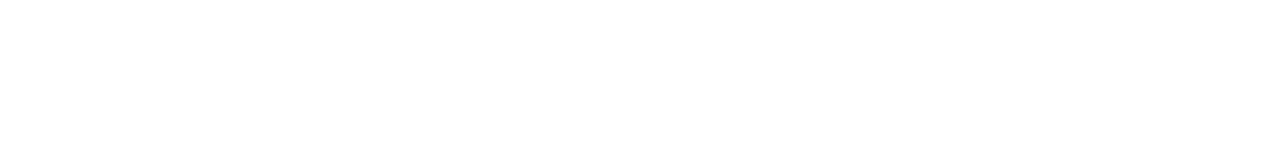
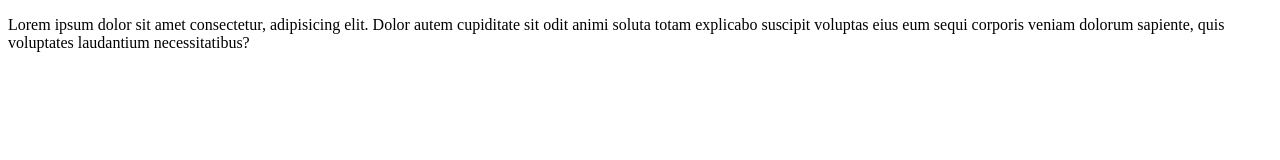
Before and after one commit to kersiancoder/demo-clase-git, a plain HTML site: page index.html in a window 1280 px wide. Drawn offline with Linux system fonts and the light colour scheme.

Commit message:
guardamos cambio de HTML

```diff
--- a/index.html
+++ b/index.html
@@ -7,6 +7,6 @@
     <title>Document</title>
 </head>
 <body>
-
+    <div><p>Lorem ipsum dolor sit amet consectetur, adipisicing elit. Dolor autem cupiditate sit odit animi soluta totam explicabo suscipit voluptas eius eum sequi corporis veniam dolorum sapiente, quis voluptates laudantium necessitatibus?</p></div>
 </body>
 </html>
```
